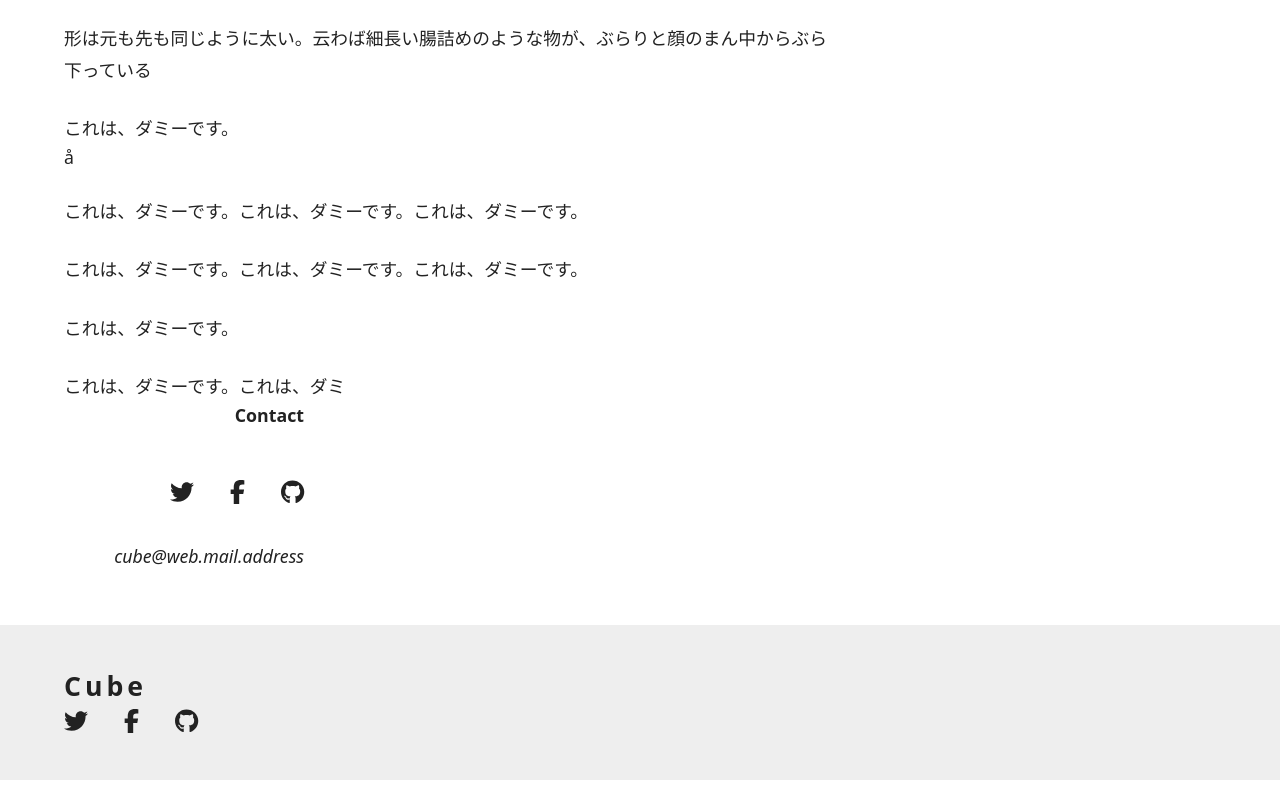
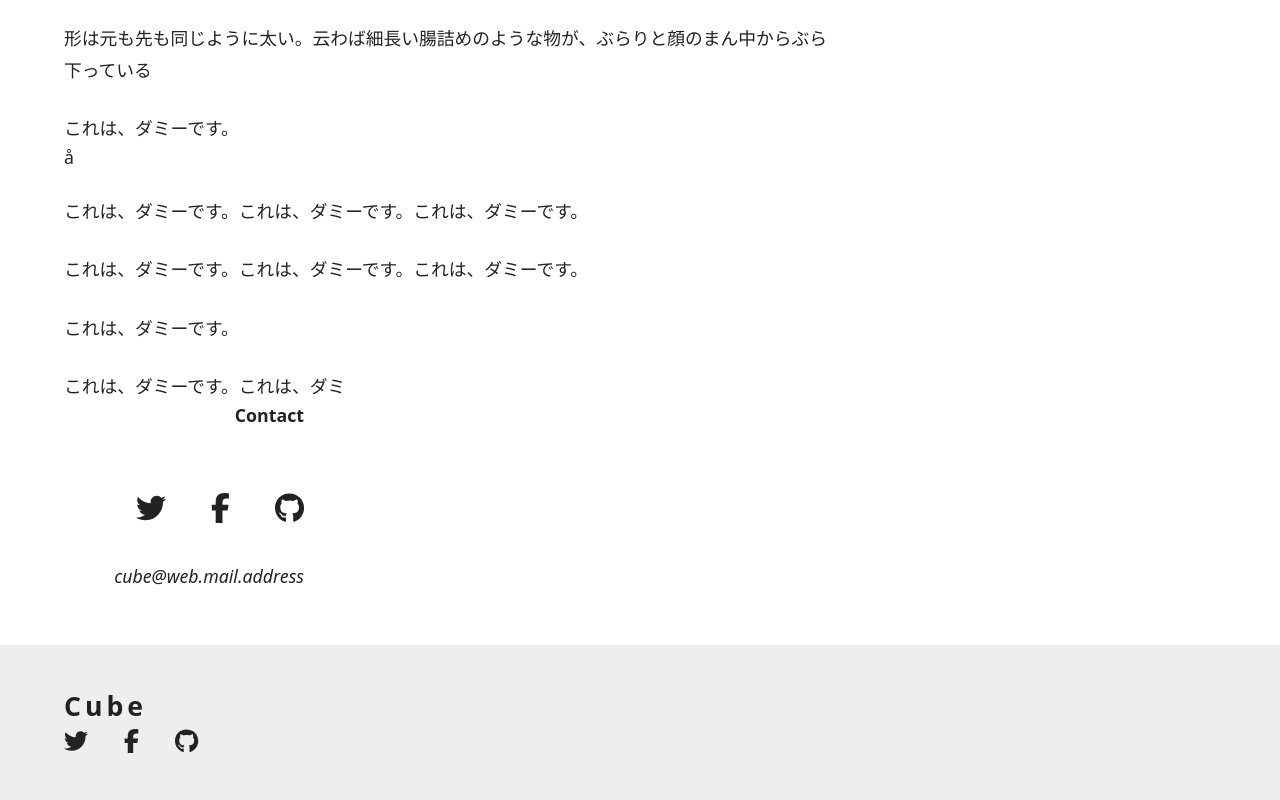
Before and after one commit to YukoKano/blog, a Next.js app: page /about in a window 1280 px wide. Shown: the part 1556-2356 px from the top of the page. Built offline with nearby package versions, Linux system fonts and the light colour scheme.

Commit message:
fontSizeを指定できるようにする

```diff
--- a/src/app/layout.jsx
+++ b/src/app/layout.jsx
@@ -4,8 +4,8 @@
 import { Footer } from "@/components/Footer";
 
 // fontAwesome
-import "@fortawesome/fontawesome-svg-core/styles.css";
-import { config } from "@fortawesome/fontawesome-svg-core";
+import "@fortawesome/fontawesome-svg-core/styles.css"; // グローバルスタイルとしてサイト全体に適用
+import { config } from "@fortawesome/fontawesome-svg-core"; // SVGコアが個別にCSS適用するのを無効化
 config.autoAddCss = false;
 
 export const metadata = {
--- a/src/components/Contact.jsx
+++ b/src/components/Contact.jsx
@@ -5,7 +5,7 @@
   return (
     <div className={styles.stack}>
       <h3 className={styles.heading}>Contact</h3>
-      <Social />
+      <Social iconSize="30px" />
       <address>cube@web.mail.address</address>
     </div>
   );
--- a/src/components/Social.jsx
+++ b/src/components/Social.jsx
@@ -7,9 +7,12 @@
   faGithub,
 } from "@fortawesome/free-brands-svg-icons";
 
-export const Social = () => {
+export const Social = ({ iconSize = "initial" }) => {
   return (
-    <ul className={styles.list}>
+    //  "--icon-size": iconSizeの書き方できるんだ
+    // rootの中に--icon-sizeで宣言しなくてもカスタムプロパティになる？
+    // ↑GPTに聞いたら「そのセレクタ内や子孫要素内でのみ有効なローカル変数として機能します。」らしい
+    <ul className={styles.list} style={{ "--icon-size": iconSize }}>
       <li>
         <a href="https://twitter.com/?lang=ja">
           <FontAwesomeIcon icon={faTwitter} />
--- a/src/styles/Social.module.css
+++ b/src/styles/Social.module.css
@@ -1,7 +1,10 @@
 .list {
   display: flex;
   gap: 1.5em;
-  font-size: 24px;
+  font-size: var(
+    --icon-size,
+    24px
+  ); /* プロパティが設定されていなかったときに使用するための代替値つきのカスタムプロパティ、第2引数で代わりを渡せるらしい */
 }
 
 .srOnly {
```
